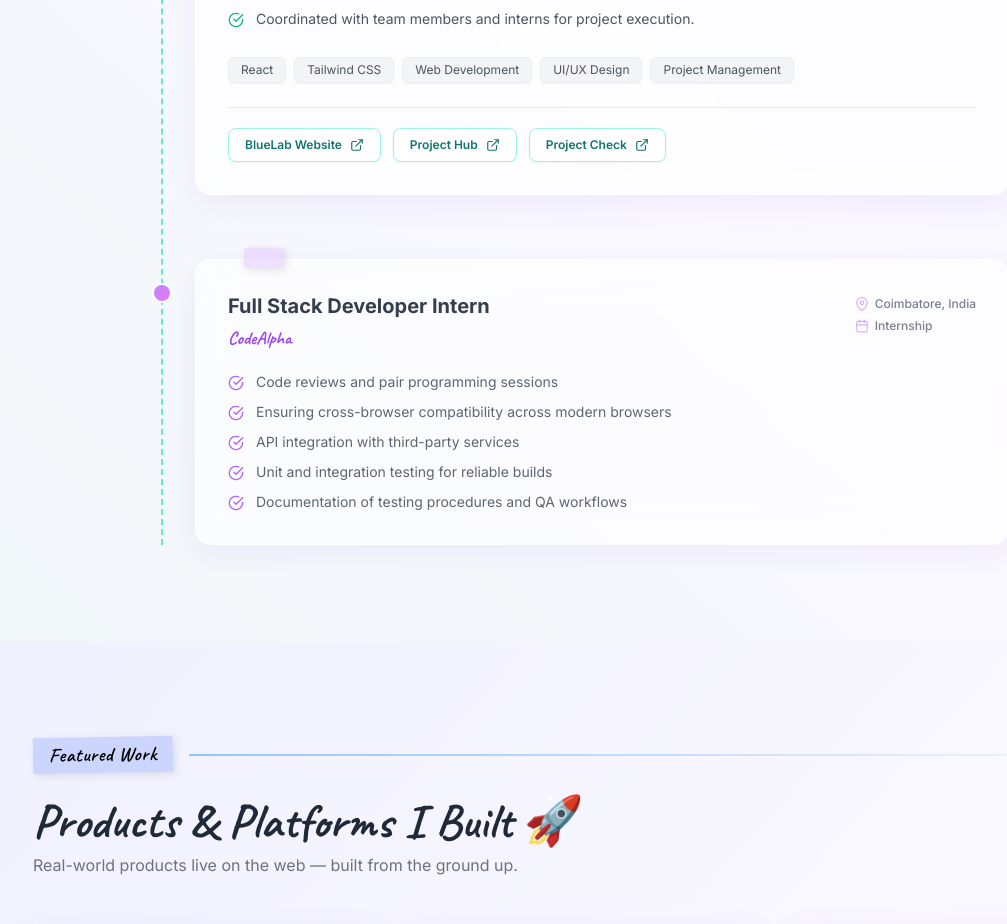
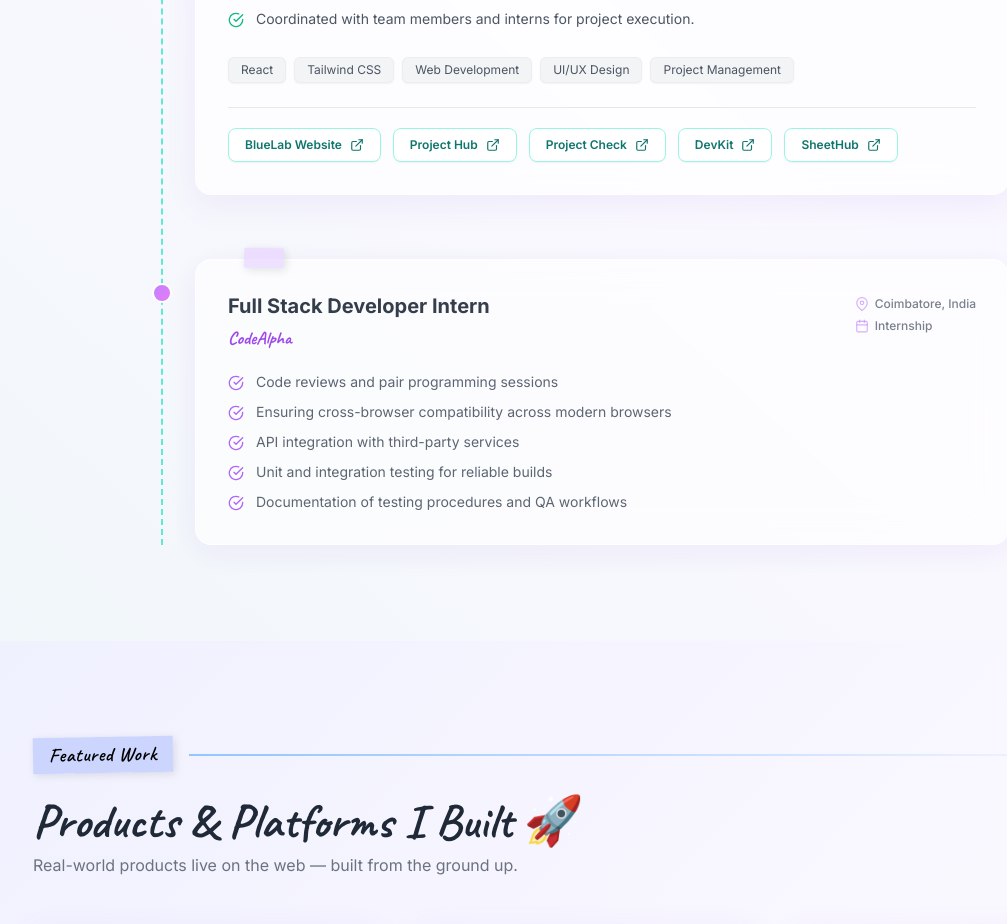
Before and after one commit to ashwiths/Portfolio, a React (Vite) app in the folder my-app/: page / in a window 1280 px wide. Shown: the part 2520-3444 px from the top of the page, without its empty margins (55-1062 px from the left). Built offline with nearby package versions, Linux system fonts and the light colour scheme.

Commit message:
5 project

```diff
--- a/my-app/src/components/Experience.jsx
+++ b/my-app/src/components/Experience.jsx
@@ -17,7 +17,9 @@ const expBlueLab = {
     links: [
         { name: "BlueLab Website", url: "https://www.bluelabtech.space/" },
         { name: "Project Hub", url: "https://projecthub.bluelabtech.space/" },
-        { name: "Project Check", url: "https://check.bluelabtech.space/" }
+        { name: "Project Check", url: "https://check.bluelabtech.space/" },
+        { name: "DevKit", url: "https://dev.bluelabtech.space/" },
+        { name: "SheetHub", url: "https://sheethub.bluelabtech.space/" }
     ],
     tech: ["React", "Tailwind CSS", "Web Development", "UI/UX Design", "Project Management"]
 };
```
